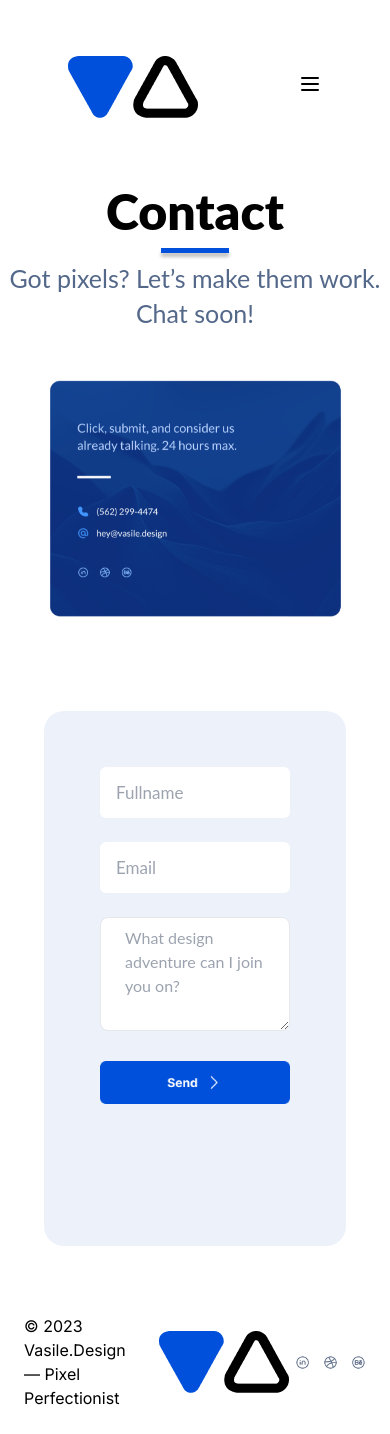
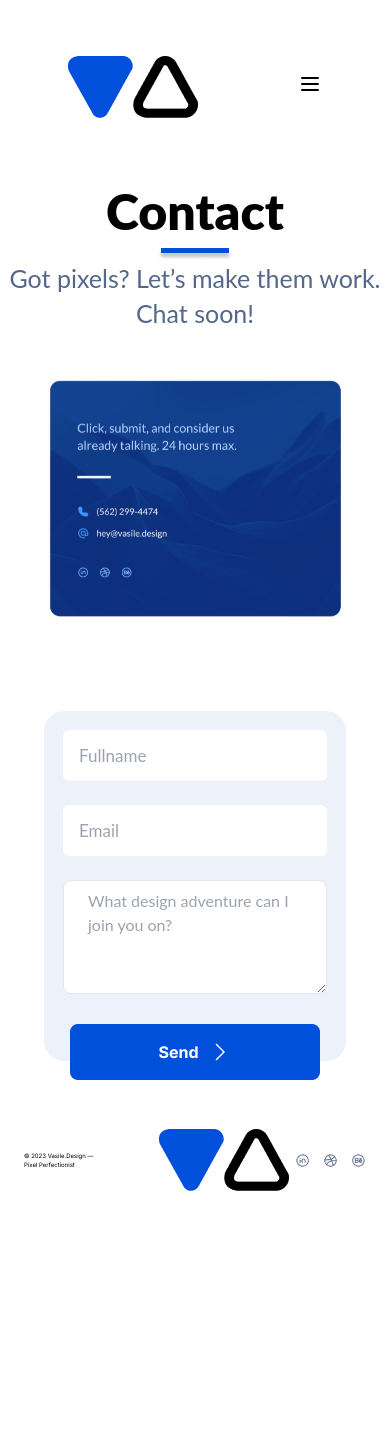
Before and after one commit to Mjvirusofficial/hompage, a Next.js app: page /contact in a window 390 px wide. Shown: the top 1434 px of the page. After the commit the page ends 1215 px from the top, so only its background shows below. Built offline with nearby package versions, Linux system fonts and the light colour scheme.

Commit message:
Complete

```diff
--- a/src/app/Component/CaseStudy.jsx
+++ b/src/app/Component/CaseStudy.jsx
@@ -26,12 +26,12 @@ function CaseStudy() {
         </div>
 
 
-        <div className="  w-full md:w-1/2 p-4">
+        <div className="mheycol  w-full md:w-1/2 p-4">
           <div className="layout1">
             <p className='ml-1 heycoll'>Heycollab</p>
             <p className='ml-1 text-bold'>SaaS</p>
             <Image alt='img' className=' mt-4' src={line} />
-            <p className='ml-1 heypro '>Heycollab: A productivity powerhouse fine-tuned to transform tasks into triumphs. They sought my expertise to stand out in a crowded marketplace.</p>
+            <p id='mtext'  className='ml-1 heypro '>Heycollab: A productivity powerhouse fine-tuned to transform tasks into triumphs. They sought my expertise to stand out in a crowded marketplace.</p>
             <Image alt='img' className='ml-1 mt-8 mb-12 cursor-pointer' src={study} />
 
           </div>
@@ -40,14 +40,14 @@ function CaseStudy() {
 
 
 {/* 2nd */}
-<div className=" flex flex-wrap">
+<div className="mheycol mheycol2 flex flex-wrap">
         <div className=" w-full md:w-1/2 p-4">
           <div className=" p-4">
           <div className="layout1">
             <p className='ml-1 heycoll'>Halcyon</p>
             <p className='ml-1 text-bold'>Fintech</p>
             <Image alt='img' className=' mt-4' src={line} />
-            <p className='ml-1 heypro '>Halcyon: A fintech innovator streamlining the financial realm. They enlisted my expertise to morph their platform into a real-time data dashboard, turning advisor metrics into revenue magic.</p>
+            <p id='mtext'  className='mtext ml-1 heypro '>Halcyon: A fintech innovator streamlining the financial realm. They enlisted my expertise to morph their platform into a real-time data dashboard, turning advisor metrics into revenue magic.</p>
             <Image alt='img' className='ml-1 mt-8 mb-12 cursor-pointer' src={study} />
 
           </div>
@@ -70,12 +70,12 @@ function CaseStudy() {
         </div>
 
 
-        <div className="w-full md:w-1/2 p-4">
+        <div className=" mheycol w-full md:w-1/2 p-4">
           <div className="layout1">
             <p className='ml-1 heycoll'>Scholarships.com</p>
             <p className='ml-1 text-bold'>Education</p>
             <Image alt='img' className=' mt-4' src={line} />
-            <p className='ml-1 heypro '>With a dated design and escalating bounce rates, Scholarhips.com turned to me for a comprehensive brand and website redesign aimed at improving user experience.</p>
+            <p id='mtext' className=' ml-1 heypro '>With a dated design and escalating bounce rates, Scholarhips.com turned to me for a comprehensive brand and website redesign aimed at improving user experience.</p>
             <Image alt='img' className='ml-1 mt-8 mb-12 cursor-pointer' src={study} />
 
           </div>
--- a/src/app/Component/Contact.jsx
+++ b/src/app/Component/Contact.jsx
@@ -29,10 +29,10 @@ function Contact() {
 
         </div>
 
-        <div className="w-full  sm:w-1/2 md:w-1/2 lg:w-1/2 xl:w-1/2 p-4">
-          <div className="box p-14">
-            <div className="mb-4">
-              <input type="text" id="name" name="name" className="w-full border-gray-300 rounded-md py-2 px-3 focus:outline-none focus:border-blue-400 focus:ring focus:ring-blue-300 focus:outline-none transition duration-300" placeholder="Fullname" />
+        <div className="w-full   sm:w-1/2 md:w-1/2 lg:w-1/2 xl:w-1/2 p-4">
+          <div className="box mbox    p-14">
+            <div className=" mb-4">
+              <input type="text" id="name" name="name" className=" w-full border-gray-300 rounded-md py-2 px-3 focus:outline-none focus:border-blue-400 focus:ring focus:ring-blue-300 focus:outline-none transition duration-300" placeholder="Fullname" />
             </div>
 
             <div className="mb-4">
--- a/src/app/Component/Footer.jsx
+++ b/src/app/Component/Footer.jsx
@@ -11,7 +11,7 @@ function Footer() {
 
 
       <div className="grid grid-cols-3 gap-4 flex justify-between items-center ">
-        <div className="md:ml-20 p-4">
+        <div className="md:ml-20 p-4 m1">
         <p>© 2023 Vasile.Design — Pixel Perfectionist</p>
         </div>
         <div className="flex md:ml-20  p-4">
--- a/src/app/globals.css
+++ b/src/app/globals.css
@@ -188,15 +188,58 @@ input{
     margin-top:-50px;
   }
   .mtail{
-    font-size: 3.1vh;
+    font-size: 2.5vh;
   }
   .mmar{
     margin-top:-40px;
   }
   .msize{
-    height: 40px;
+    height: 44px;
   }
   .mmar2{
     margin-top:8px;
   }
+  .mheycol{
+    margin-top:-300px;
+  }
+  .mheycol2{
+    margin-left:-18px;
+  }
+  #mtext{
+    margin-right: 10px;
+  }
+  /* .mbox{
+    font-family: Lato;
+    font-size: 17px;
+    font-weight: 400;
+    line-height: 35px;
+    letter-spacing: 0em;
+    text-align: left;
+    width: 250px;
+    margin: -25px;
+   } */
+
+   .box{
+    background: #ECF1FA;
+    /* width: 589px; */
+    height: 350px;
+    /* top: 6595px; */
+    left: 731px;
+    border-radius: 20px;
+    padding: 19px;
+
+  }
+
+  input{
+    font-family: Lato;
+    font-size: 17px;
+    /* font-weight: 400; */
+    line-height: 35px;
+    letter-spacing: 0em;
+    text-align: left;
+  }
+
+  .m1{
+    font-size: 6px;
+  }
 }
```
